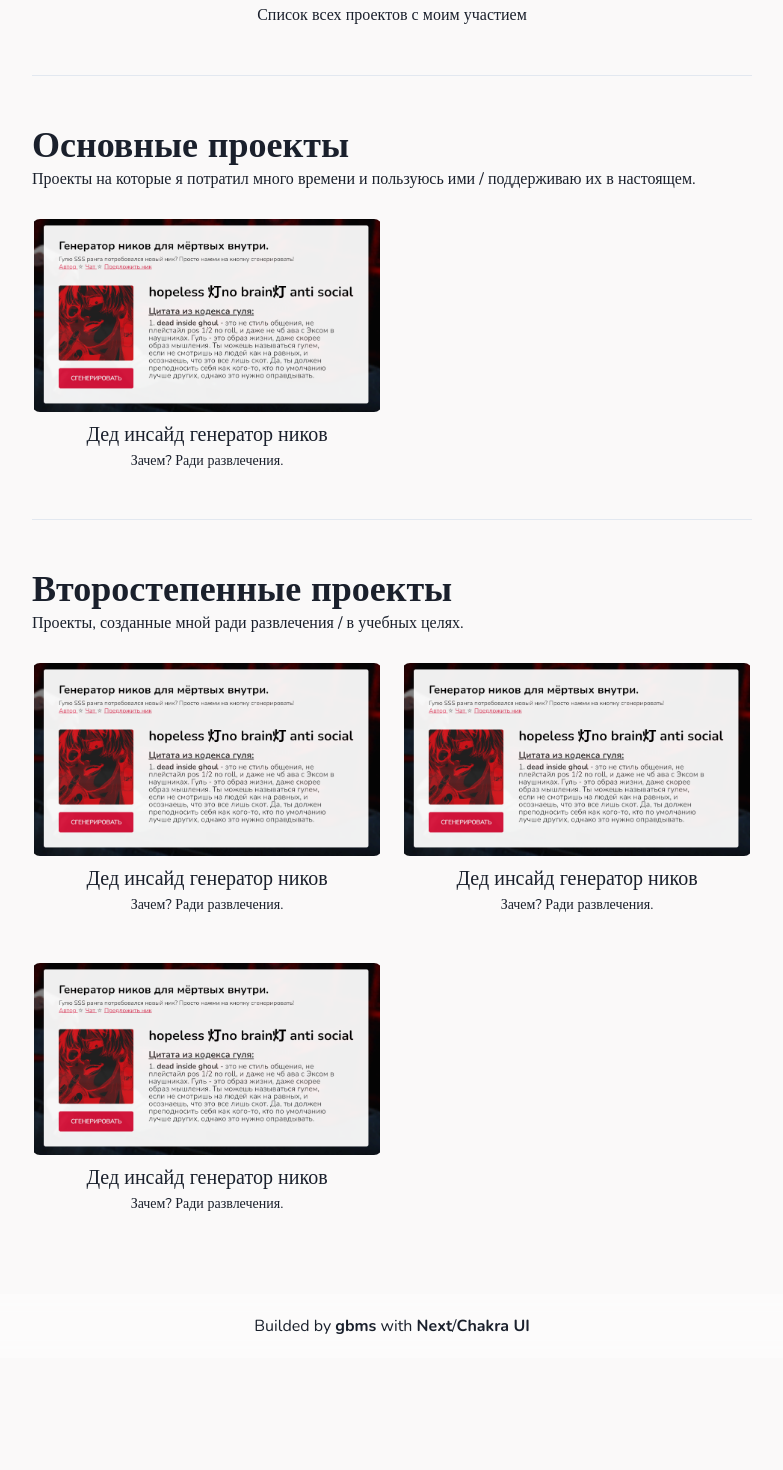
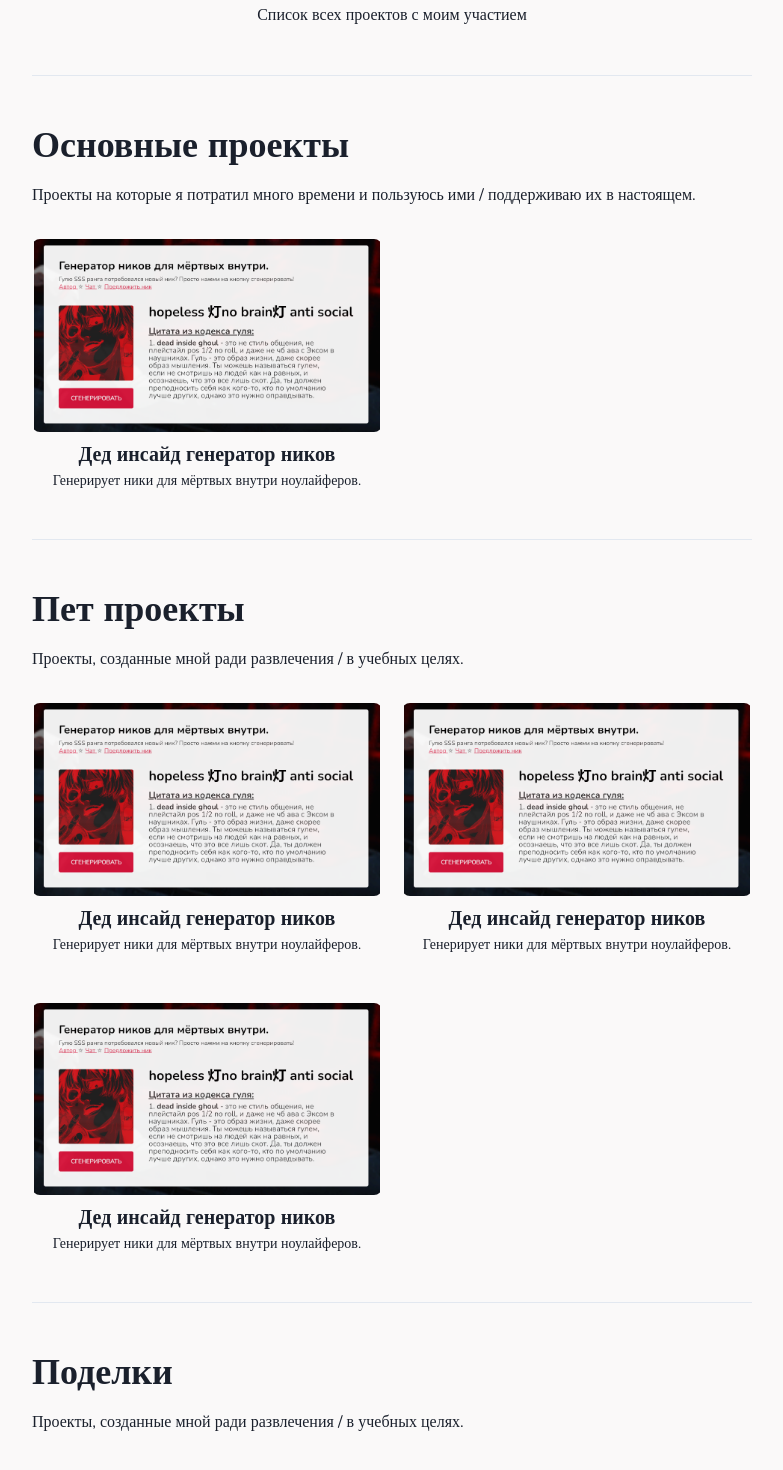
Before and after one commit to mindtnv/gbms, a Next.js app: page /projects in a window 1280 px wide. Shown: the part 160-1630 px from the top of the page, without its empty margins (248-1031 px from the left). Before the commit the page ends 1518 px from the top, so only its background shows below. Built offline with nearby package versions, Linux system fonts and the light colour scheme.

Commit message:
Add Project component

```diff
--- a/components/AppNavBar.tsx
+++ b/components/AppNavBar.tsx
@@ -3,7 +3,6 @@ import {
   Box,
   Container,
   Flex,
-  Heading,
   HStack,
   IconButton,
   Menu,
@@ -32,7 +31,6 @@ const AppNavBar = () => {
           <AppNavBarLogo />
           <HStack spacing={7} display={{ base: "none", sm: "flex" }}>
             <AppNavBarLink href="/projects">Проекты</AppNavBarLink>
-            <AppNavBarLink href="/posts">Посты</AppNavBarLink>
             <AppNavBarLink href="/links">Ссылки</AppNavBarLink>
           </HStack>
           <Box display={{ base: "inline-block", sm: "none" }}>
@@ -52,12 +50,7 @@ const AppNavBar = () => {
                 >
                   <MenuItem>Проекты</MenuItem>
                 </AppNavBarLink>
-                <AppNavBarLink
-                  href="/posts"
-                  _hover={{ textDecoration: "none" }}
-                >
-                  <MenuItem>Посты</MenuItem>
-                </AppNavBarLink>
+
                 <AppNavBarLink
                   href="/links"
                   _hover={{ textDecoration: "none" }}
--- a/components/Perks.tsx
+++ b/components/Perks.tsx
@@ -7,7 +7,7 @@ const Perks = () => {
       <Heading as="h3" mb={4}>
         Что могу
       </Heading>
-      <List spacing={3}>
+      <List spacing={4}>
         <ListItem>
           <Center justifyContent="start">
             <ListIcon as={CheckIcon} color="green.500" />
--- /dev/null
+++ b/components/Project.tsx
@@ -0,0 +1,46 @@
+import Link from "next/link";
+import { Box, ChakraProps, LinkBox, Text } from "@chakra-ui/react";
+import Image from "next/image";
+
+export type ProjectProps = {
+  href: string;
+  image: string;
+  title: string;
+  summary: string;
+  target?: string;
+} & ChakraProps;
+
+const Project = ({
+  href,
+  image,
+  title,
+  summary,
+  target = "_blank",
+  ...props
+}: ProjectProps) => {
+  return (
+    <Box w="100%" textAlign="center" {...props}>
+      <Link href={href} scroll={false} passHref>
+        <LinkBox cursor="pointer" as="a" target={target}>
+          <Image
+            src={image}
+            alt={image}
+            width="100%"
+            height={55}
+            layout="responsive"
+            objectFit="contain"
+            style={{ borderRadius: ".5rem" }}
+          />
+          <Box>
+            <Text mt={2} fontSize={20} fontWeight="bold">
+              {title}
+            </Text>
+            <Text fontSize={14}>{summary}</Text>
+          </Box>
+        </LinkBox>
+      </Link>
+    </Box>
+  );
+};
+
+export default Project;
--- a/pages/projects.tsx
+++ b/pages/projects.tsx
@@ -1,20 +1,17 @@
 import {
   Box,
   Heading,
+  SimpleGrid,
   StackDivider,
+  Text,
   VStack,
-  Text,
-  SimpleGrid,
-  LinkBox,
-  LinkOverlay,
 } from "@chakra-ui/react";
 import { motion } from "framer-motion";
 import { NextPage } from "next";
 import Head from "next/head";
-import Image from "next/image";
-import Link from "next/link";
 import { useEffect } from "react";
 import AppBlock from "../components/AppBlock";
+import Project from "../components/Project";
 
 const ProjectsPage: NextPage = () => {
   useEffect(() => {
@@ -41,115 +38,65 @@ const ProjectsPage: NextPage = () => {
         </Box>
 
         <AppBlock delay={0.05}>
-          <Box mb={7}>
-            <Heading as="h3">Основные проекты</Heading>
+          <Box mb={8}>
+            <Heading as="h3" mb={4}>
+              Основные проекты
+            </Heading>
             <Text>
               Проекты на которые я потратил много времени и пользуюсь ими /
               поддерживаю их в настоящем.
             </Text>
           </Box>
           <SimpleGrid columns={{ sm: 1, md: 2 }} spacingX={5} spacingY="3rem">
-            <Box w="100%" textAlign="center">
-              <Link href={`/works/1`} scroll={false} passHref>
-                <LinkBox cursor="pointer">
-                  <Image
-                    src="/deadinsidegenerator.png"
-                    alt="test"
-                    className="grid-item-thumbnail"
-                    width="100%"
-                    height={55}
-                    layout="responsive"
-                    objectFit="contain"
-                    style={{ borderRadius: ".5rem" }}
-                  />
-                  <LinkOverlay href={`/works/1`}>
-                    <Text mt={2} fontSize={20}>
-                      Дед инсайд генератор ников
-                    </Text>
-                  </LinkOverlay>
-                  <Text fontSize={14}>Зачем? Ради развлечения.</Text>
-                </LinkBox>
-              </Link>
-            </Box>
+            <Project
+              href="https://mindtnv.gitlab.io/deadinsidenickgenerator/"
+              image="/deadinsidegenerator.png"
+              title="Дед инсайд генератор ников"
+              summary="Генерирует ники для мёртвых внутри ноулайферов."
+            />
           </SimpleGrid>
         </AppBlock>
 
         <AppBlock delay={0.2}>
-          <Box mb={7}>
-            <Heading as="h3">Второстепенные проекты</Heading>
+          <Box mb={8}>
+            <Heading as="h3" mb={4}>
+              Пет проекты
+            </Heading>
             <Text>
               Проекты, созданные мной ради развлечения / в учебных целях.
             </Text>
           </Box>
           <SimpleGrid columns={{ sm: 1, md: 2 }} spacingX={5} spacingY="3rem">
-            <Box w="100%" textAlign="center">
-              <Link href={`/works/1`} scroll={false} passHref>
-                <LinkBox cursor="pointer">
-                  <Image
-                    src="/deadinsidegenerator.png"
-                    alt="test"
-                    className="grid-item-thumbnail"
-                    width="100%"
-                    height={55}
-                    layout="responsive"
-                    objectFit="contain"
-                    style={{ borderRadius: ".5rem" }}
-                  />
-                  <LinkOverlay href={`/works/1`}>
-                    <Text mt={2} fontSize={20}>
-                      Дед инсайд генератор ников
-                    </Text>
-                  </LinkOverlay>
-                  <Text fontSize={14}>Зачем? Ради развлечения.</Text>
-                </LinkBox>
-              </Link>
-            </Box>
-            <Box w="100%" textAlign="center">
-              <Link href={`/works/1`} scroll={false} passHref>
-                <LinkBox cursor="pointer">
-                  <Image
-                    src="/deadinsidegenerator.png"
-                    alt="test"
-                    className="grid-item-thumbnail"
-                    width="100%"
-                    height={55}
-                    layout="responsive"
-                    objectFit="contain"
-                    style={{ borderRadius: ".5rem" }}
-                  />
-                  <LinkOverlay href={`/works/1`}>
-                    <Text mt={2} fontSize={20}>
-                      Дед инсайд генератор ников
-                    </Text>
-                  </LinkOverlay>
-                  <Text fontSize={14}>Зачем? Ради развлечения.</Text>
-                </LinkBox>
-              </Link>
-            </Box>
+            <Project
+              href="https://mindtnv.gitlab.io/deadinsidenickgenerator/"
+              image="/deadinsidegenerator.png"
+              title="Дед инсайд генератор ников"
+              summary="Генерирует ники для мёртвых внутри ноулайферов."
+            />
+            <Project
+              href="https://mindtnv.gitlab.io/deadinsidenickgenerator/"
+              image="/deadinsidegenerator.png"
+              title="Дед инсайд генератор ников"
+              summary="Генерирует ники для мёртвых внутри ноулайферов."
+            />
+            <Project
+              href="https://mindtnv.gitlab.io/deadinsidenickgenerator/"
+              image="/deadinsidegenerator.png"
+              title="Дед инсайд генератор ников"
+              summary="Генерирует ники для мёртвых внутри ноулайферов."
+            />
+          </SimpleGrid>
+        </AppBlock>
 
-            <Box w="100%" textAlign="center">
-              <Link href={`/works/1`} scroll={false} passHref>
-                <LinkBox cursor="pointer">
-                  <Image
-                    src="/deadinsidegenerator.png"
-                    alt="test"
-                    className="grid-item-thumbnail"
-                    width="100%"
-                    height={55}
-                    layout="responsive"
-                    objectFit="contain"
-                    style={{ borderRadius: ".5rem" }}
-                  />
-                  <LinkOverlay href={`/works/1`}>
-                    <Text mt={2} fontSize={20}>
-                      Дед инсайд генератор ников
-                    </Text>
-                  </LinkOverlay>
-                  <Text fontSize={14}>Зачем? Ради развлечения.</Text>
-                </LinkBox>
-              </Link>
-            </Box>
-          </SimpleGrid>
+        <AppBlock delay={0.35}>
+          <Box mb={8}>
+            <Heading as="h3" mb={4}>
+              Поделки
+            </Heading>
+            <Text>
+              Проекты, созданные мной ради развлечения / в учебных целях.
+            </Text>
+          </Box>
         </AppBlock>
       </VStack>
     </>
```
Also changed, not shown: components/ResourceLink.tsx (+4 -4 lines), pages/index.tsx (+12 -37 lines), 1 other file (tests, documents, lock files or other folders).
